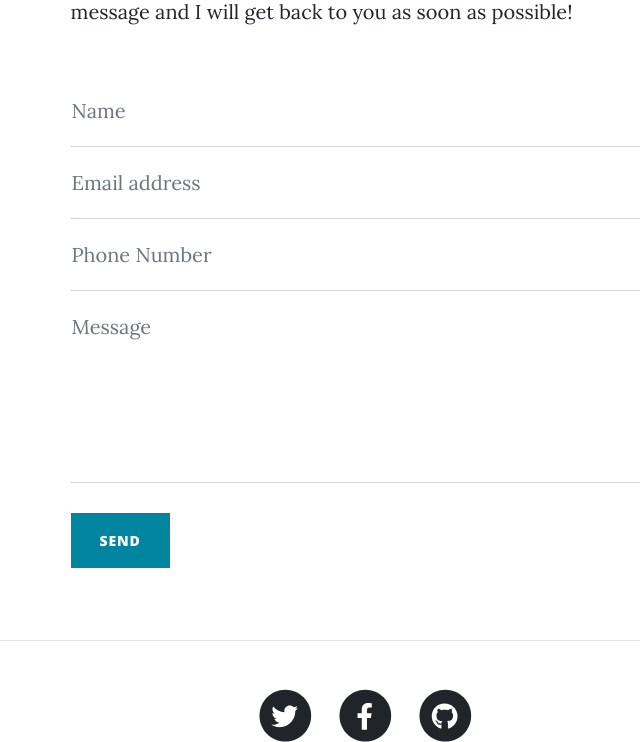
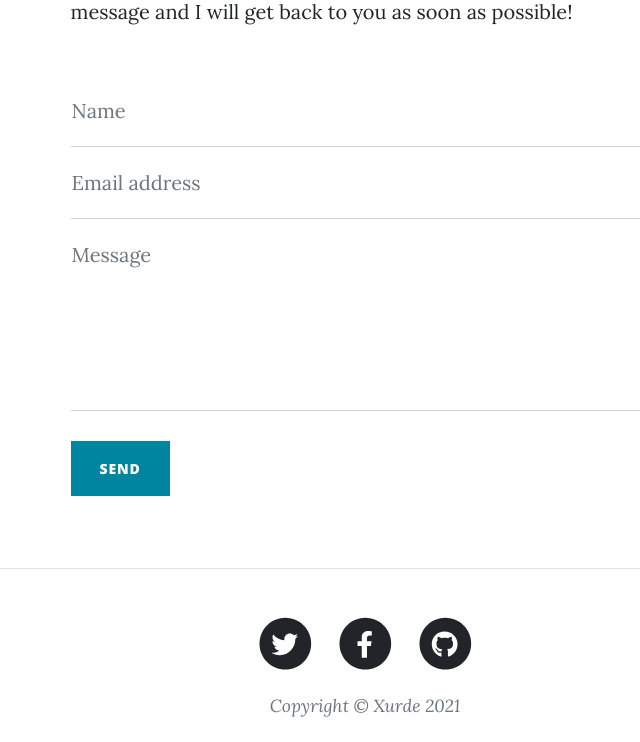
Before and after one commit to DevXurde/XurdeBlog, a Flask app: page /contact in a window 1280 px wide. Shown: the part 645-1387 px from the top of the page, without its empty margins (275-915 px from the left). After the commit the page ends 1362 px from the top, so only its background shows below. Run offline with Flask 2, Linux system fonts and the light colour scheme; some libraries are stand-ins or nearby versions.

Commit message:
Contact Form

```diff
--- a/website/templates/contact.html
+++ b/website/templates/contact.html
@@ -22,22 +22,18 @@
             <div class="col-md-10 col-lg-8 col-xl-7">
                 <p>Want to get in touch? Fill out the form below to send me a message and I will get back to you as soon as possible!</p>
                 <div class="my-5">
-                    <form>
+                    <form method="POST">
                         <div class="form-floating">
-                            <input class="form-control" id="inputName" type="text" placeholder="Enter your name..." />
-                            <label for="inputName">Name</label>
+                            <input class="form-control" id="name" name="name" type="text" placeholder="Enter your name..." />
+                            <label for="name">Name</label>
                         </div>
                         <div class="form-floating">
-                            <input class="form-control" id="inputEmail" type="email" placeholder="Enter your email..." />
-                            <label for="inputEmail">Email address</label>
+                            <input class="form-control" id="email" type="email" name="email" placeholder="Enter your email..." />
+                            <label for="email">Email address</label>
                         </div>
                         <div class="form-floating">
-                            <input class="form-control" id="inputPhone" type="tel" placeholder="Enter your phone number..." />
-                            <label for="inputPhone">Phone Number</label>
-                        </div>
-                        <div class="form-floating">
-                            <textarea class="form-control" id="inputMessage" placeholder="Enter your message here..." style="height: 12rem" style="resize:none;"></textarea>
-                            <label for="inputMessage">Message</label>
+                            <textarea class="form-control" id="message" name="message" placeholder="Enter your message here..." style="height: 12rem" style="resize:none;"></textarea>
+                            <label for="message">Message</label>
                         </div>
                         <br />
                         <button class="btn btn-primary text-uppercase" type="submit">Send</button>
--- a/website/views.py
+++ b/website/views.py
@@ -2,6 +2,7 @@
 from . import open_settings, db
 from .models import Post
 from .login import LoginManager
+import smtplib
 
 views = Blueprint("views", __name__)
 
@@ -32,6 +33,27 @@
     return render_template("about.html", settings=settings, login_manager=login_manager)
 
 
-@views.route("/contact")
+@views.route("/contact", methods=["GET", "POST"])
 def contact():
+    if request.method == "POST":
+        name = request.form.get("name")
+        email = request.form.get("email")
+        message = request.form.get("message")
+
+        body = f"\nName : {name}\nEmail : {email}\nMessage : {message}"
+
+        try:
+            server = smtplib.SMTP()
+            server.starttls()
+            server.login("thexurde123@gmail.com", "Earthisround123")
+            server.sendmail(
+                from_addr="thexurde123@gmail.com",
+                to_addrs="zayedmalick13@gmail.com",
+                msg=body
+            )
+            return "Message Sent"
+
+        except:
+            pass
+
     return render_template("contact.html", settings=settings, login_manager=login_manager)
```
